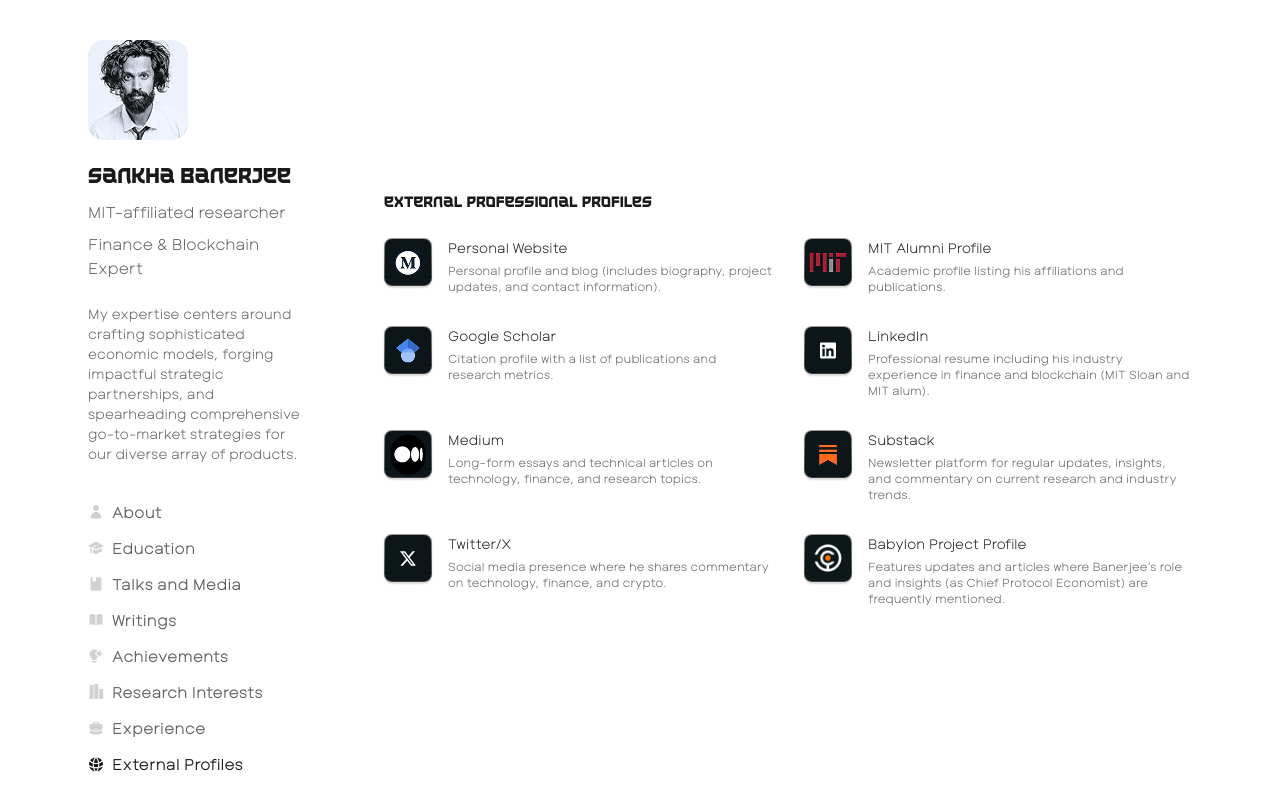
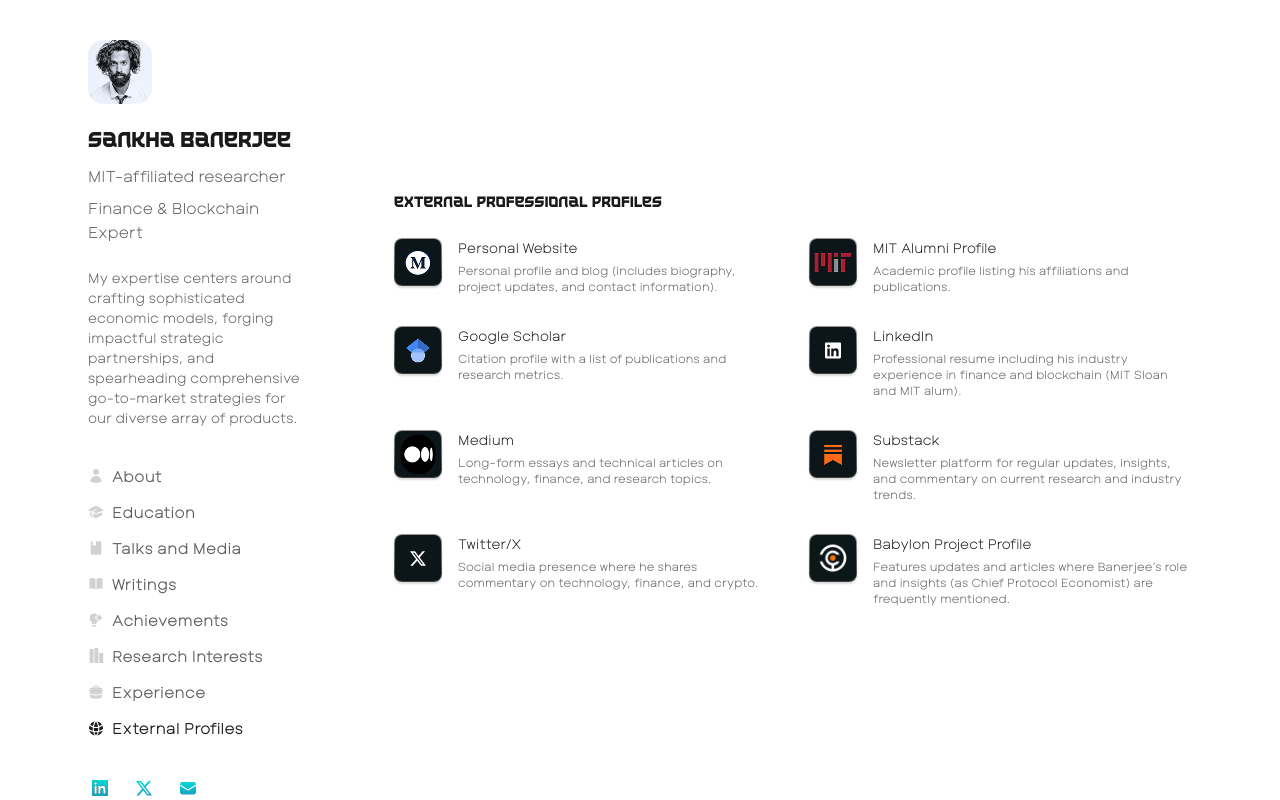
Before and after one commit to chadury2021/sankha-resume, a React (Vite) app: page /external-profiles in a window 1280 px wide. Built offline with nearby package versions, Linux system fonts and the light colour scheme.

Commit message:
Layout updates

```diff
--- a/src/components/Sidebar.tsx
+++ b/src/components/Sidebar.tsx
@@ -44,7 +44,7 @@ const Sidebar = ({ open, setOpen }: SidebarProps) => {
           <img
             src="/profile.png"
             alt="Sankha Banerjee"
-            className="w-[100px] h-[100px] rounded-2xl max-lg:rounded-lg object-cover max-lg:w-10 max-lg:h-10"
+            className="w-16 h-16 rounded-2xl max-lg:rounded-lg object-cover max-lg:w-10 max-lg:h-10"
           />
           <button className="lg:hidden" onClick={() => setOpen(false)} aria-label="Toggle sidebar">
             <XMarkIcon />
--- a/src/layouts/MainLayout.tsx
+++ b/src/layouts/MainLayout.tsx
@@ -12,11 +12,15 @@ const MainLayout = () => {
   const [sidebarOpen, setSidebarOpen] = useState(false);
 
   return (
-    <div className="min-h-screen ">
+    <div className="min-h-screen">
       {/* Hamburger for mobile */}
       {!isHomePage && <Header open={sidebarOpen} setOpen={setSidebarOpen} />}
       {/* Centered container for sidebar + content */}
-      <div className={cn({ 'container pt-6 lg:pt-10 w-full flex gap-x-20 h-full': !isHomePage })}>
+      <div
+        className={cn({
+          'container pt-6 lg:pt-10 w-full flex gap-x-[5.625rem] h-full': !isHomePage,
+        })}
+      >
         {!isHomePage && <Sidebar open={sidebarOpen} setOpen={setSidebarOpen} />}
         <main className={cn('flex-1', { 'pb-6 lg:pb-10': !isHomePage, 'blur-sm': sidebarOpen })}>
           <Outlet />
```
